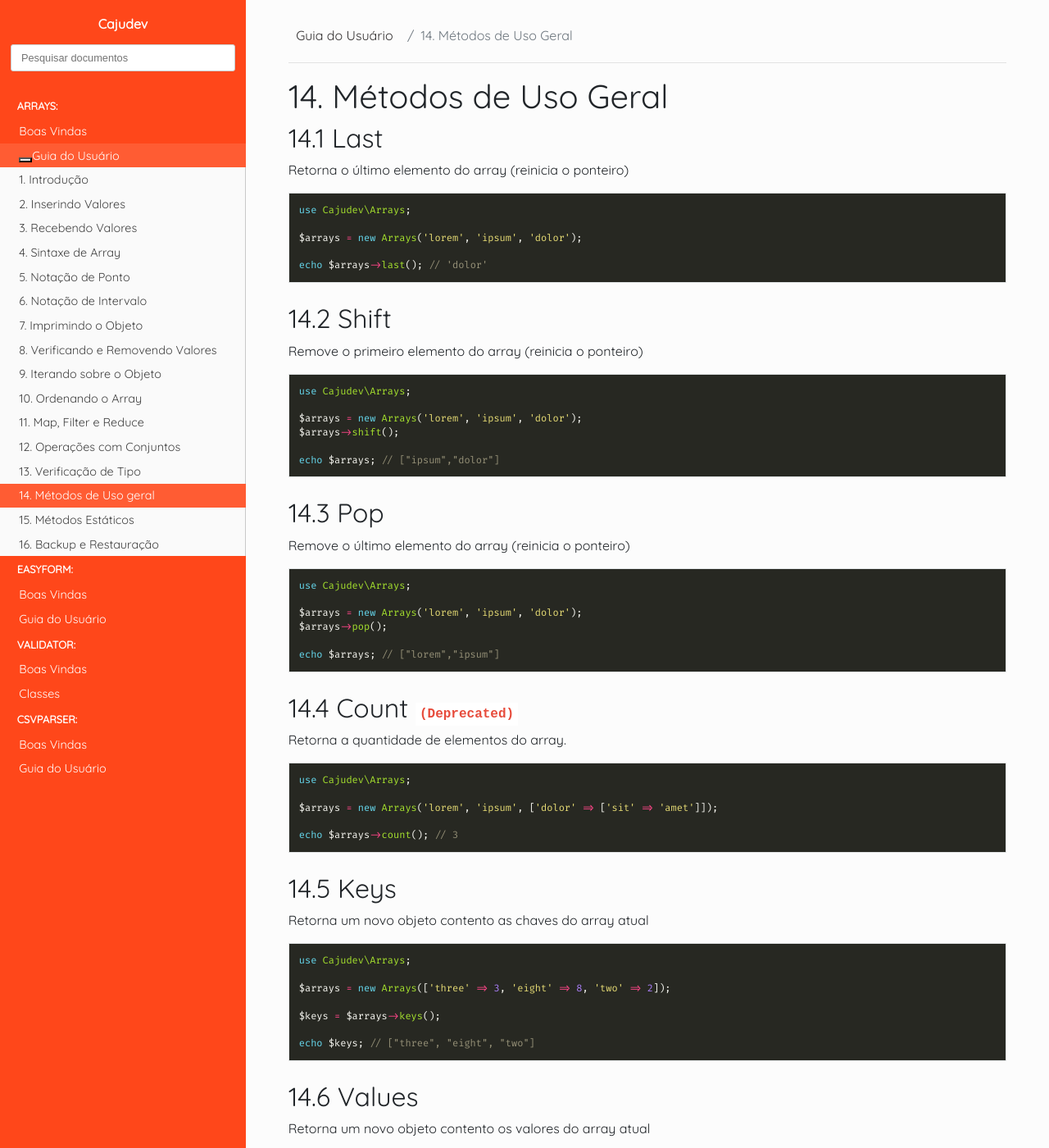
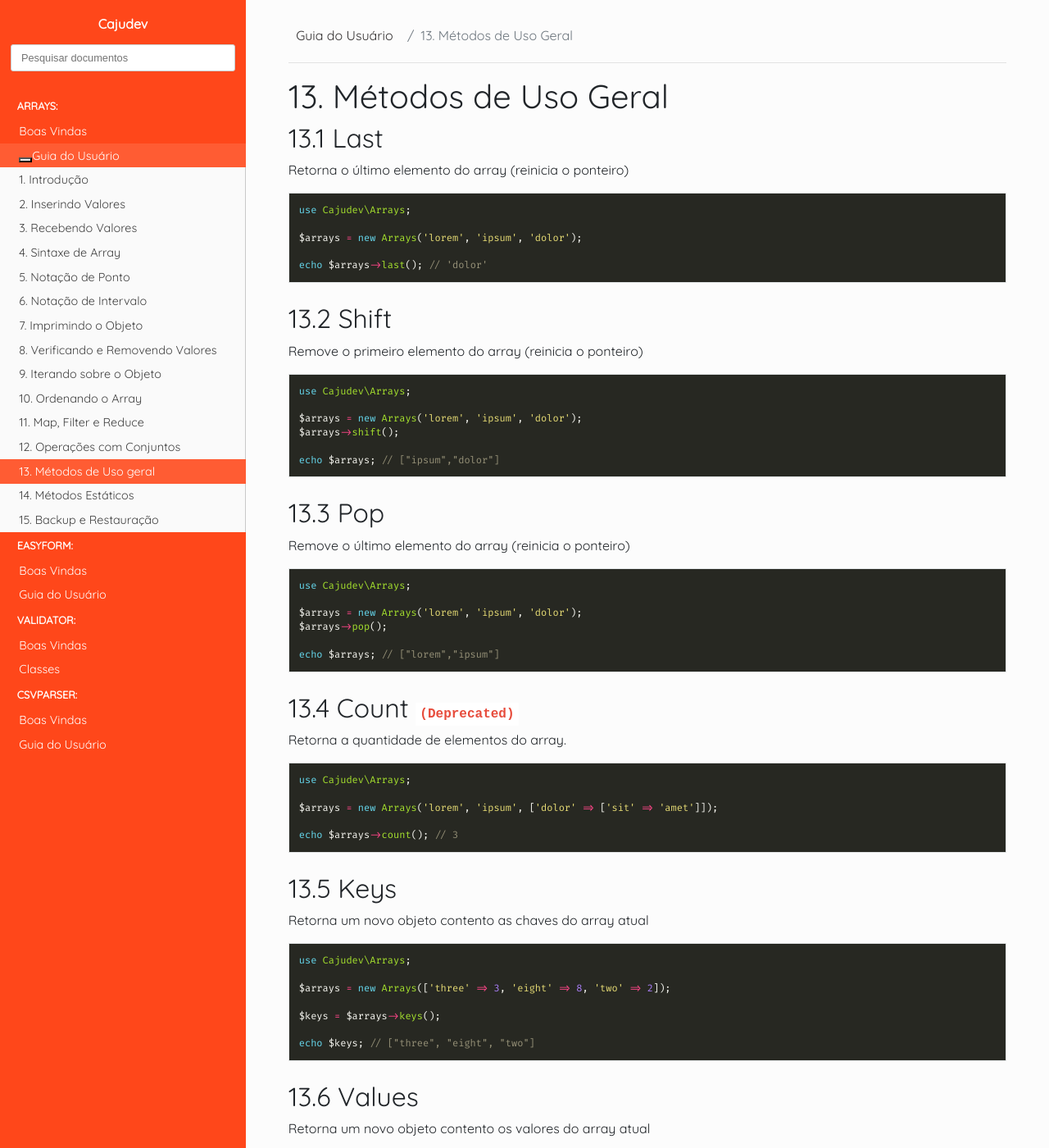
Before and after one commit to cajudev/docs, a Sphinx documentation site: the page built from source/arrays/pages/general-methods.rst, in a window 1280 px wide and 1400 px high. Shown: the whole window at 82% size. Built offline with Sphinx 7.4.7 and the Read the Docs theme 2.0.0, drawn with Linux system fonts in a browser that asks for light colours; nearby versions of some CDN libraries; library files that are not in the unit come from our copies; pages that are not in the unit, such as notebooks, are missing from menus; some of the changed text lies outside the part shown.

Commit message:
Remoção Verificação de Tipo

```diff
--- a/source/arrays/pages/backup-restore.rst
+++ b/source/arrays/pages/backup-restore.rst
@@ -1,7 +1,7 @@
-16. Backup e Restauração
+15. Backup e Restauração
 ========================
 
-16.1 Backup
+15.1 Backup
 -----------
 
 O método ``backup`` permite criar uma cópia de segurança do estado atual do objeto.
@@ -98,7 +98,7 @@
         )
     */
 
-16.2 Restauração
+15.2 Restauração
 ----------------
 
 O método ``restore`` permite restaurar os dados anteriormente salvos, limpando o backup.
--- a/source/arrays/pages/general-methods.rst
+++ b/source/arrays/pages/general-methods.rst
@@ -1,8 +1,8 @@
 =======================
-14. Métodos de Uso Geral
+13. Métodos de Uso Geral
 =======================
 
-14.1 Last
+13.1 Last
 ---------
 
 Retorna o último elemento do array (reinicia o ponteiro)
@@ -15,7 +15,7 @@
 
    echo $arrays->last(); // 'dolor'
 
-14.2 Shift
+13.2 Shift
 ---------
 
 Remove o primeiro elemento do array (reinicia o ponteiro)
@@ -29,7 +29,7 @@
 
    echo $arrays; // ["ipsum","dolor"]
 
-14.3 Pop
+13.3 Pop
 -------
 
 Remove o último elemento do array (reinicia o ponteiro)
@@ -43,7 +43,7 @@
 
    echo $arrays; // ["lorem","ipsum"]
 
-14.4 Count ``(Deprecated)``
+13.4 Count ``(Deprecated)``
 ----------
 
 Retorna a quantidade de elementos do array.
@@ -56,7 +56,7 @@
 
    echo $arrays->count(); // 3
 
-14.5 Keys
+13.5 Keys
 ---------
 
 Retorna um novo objeto contento as chaves do array atual
@@ -71,7 +71,7 @@
 
     echo $keys; // ["three", "eight", "two"]
 
-14.6 Values
+13.6 Values
 -----------
 
 Retorna um novo objeto contento os valores do array atual
@@ -86,7 +86,7 @@
 
     echo $values; // [3, 8, 2]
 
-14.7 Chunk
+13.7 Chunk
 ----------
 
 Quebra o array em partes iguais. Caso receba ``true`` como segundo parâmetro preservará as chaves do array.
@@ -126,7 +126,7 @@
         )
     */
 
-14.8 Join
+13.8 Join
 ----------
 
 Junta os elementos do array em uma string.
@@ -141,7 +141,7 @@
 
     echo $result; // 1-2-3-4-5
 
-14.9 Column
+13.9 Column
 -----------
 
 Retorna um objeto contento os valores da coluna informada.
@@ -159,7 +159,7 @@
 
     echo $arrays->column('lorem'); // ["1234","4321","9999","1111"]
 
-14.10 Lower
+13.10 Lower
 -----------
 
 Altera para minúsculo as chaves do array.
@@ -172,7 +172,7 @@
 
     echo $arrays->lower(); // {"lorem":1,"ipsum":2}
 
-14.11 Upper
+13.11 Upper
 -----------
 
 Altera para maiúsculo as chaves do array.
@@ -185,7 +185,7 @@
 
     echo $arrays->upper(); // {"LOREM":1,"IPSUM":2}
 
-14.12 Contains
+13.12 Contains
 --------------
 
 Checa se determinado valor existe no array
@@ -198,7 +198,7 @@
     $arrays->contains(2) //true
     $arrays->contains(6) //false
 
-14.13 Sum
+13.13 Sum
 ---------
 
 Soma os elementos do array
@@ -210,7 +210,7 @@
     $arrays = new Arrays([1, 2, 3, 4, 5]);
     $arrays->sum(); //15
 
-14.14 Flip
+13.14 Flip
 ----------
 
 Inverte as relações do array, ou seja, as chaves
@@ -223,7 +223,7 @@
     $arrays = new Arrays(['lorem' => 'ipsum']);
     $arrays->flip(); //['ipsum' => 'lorem]
 
-14.15 Search
+13.15 Search
 ------------
 
 Procura por um valor no array e se o encontra, retorna sua chave correspondente.
@@ -236,7 +236,7 @@
     $arrays->search('ipsum'); //lorem
     $arrays->search('dolor'); //null
 
-14.16 Reverse
+13.16 Reverse
 -------------
 
 Inverte o array.
@@ -248,7 +248,7 @@
     $arrays = new Arrays([1, 2, 3, 4, 5]);
     $arrays->reverse(); //[5, 4, 3, 2, 1]
 
-14.17 Unique
+13.17 Unique
 ------------
 
 Remove valores duplicados.
@@ -260,7 +260,7 @@
     $arrays = new Arrays(['a', 'c', 'a', 'c', 'a', 'c', 'c', 'b']);
     $arrays->unique(); //[0 => 'a', 1 => 'c', 7 => 'b']
 
-14.18 Merge
+13.18 Merge
 -----------
 
 Mescla todas as dimensões do array
--- a/source/arrays/pages/static-methods.rst
+++ b/source/arrays/pages/static-methods.rst
@@ -1,8 +1,8 @@
 =====================
-15. Métodos Estáticos
+14. Métodos Estáticos
 =====================
 
-15.1 isArrays
+14.1 isArrays
 -------------
 
 Verifica se dado objeto é uma instância da classe Arrays ou que extenda dela
@@ -15,7 +15,7 @@
 
    Arrays::isArrays(10); // false
 
-15.2 Combine
+14.2 Combine
 -------------
 
 Combina dois arrays em um novo objeto, utilizando o primeiro para chaves e o segundo para valores.
```
Also changed, not shown: source/arrays/guide.rst (+3 -4 lines), source/arrays/pages/type-verification.rst (deleted, +0 -36 lines).
